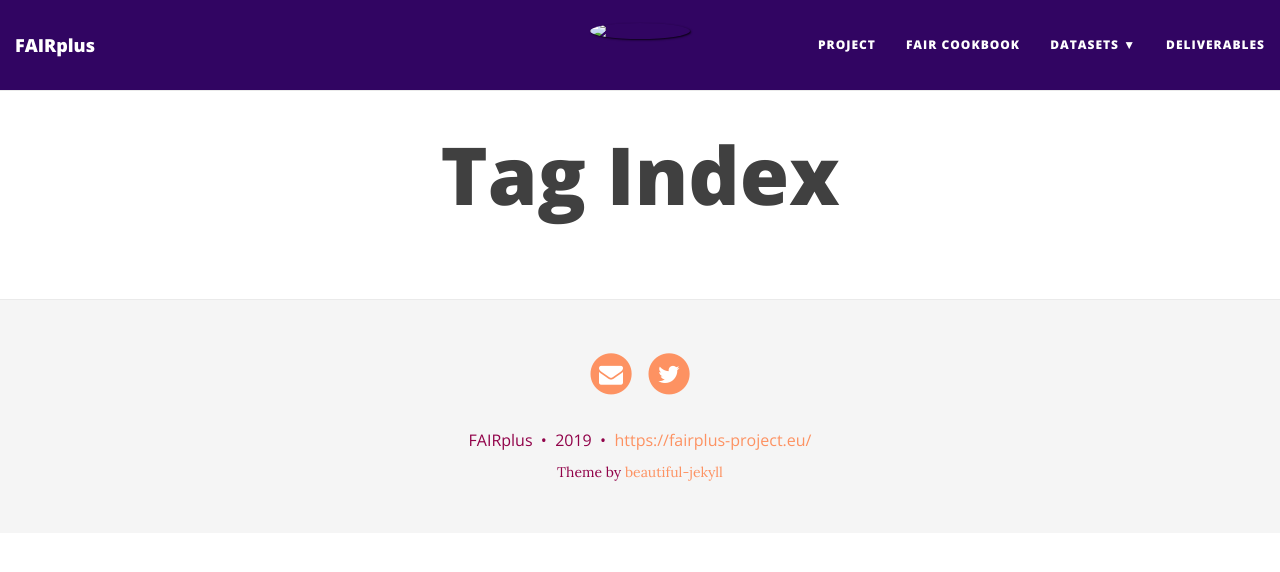
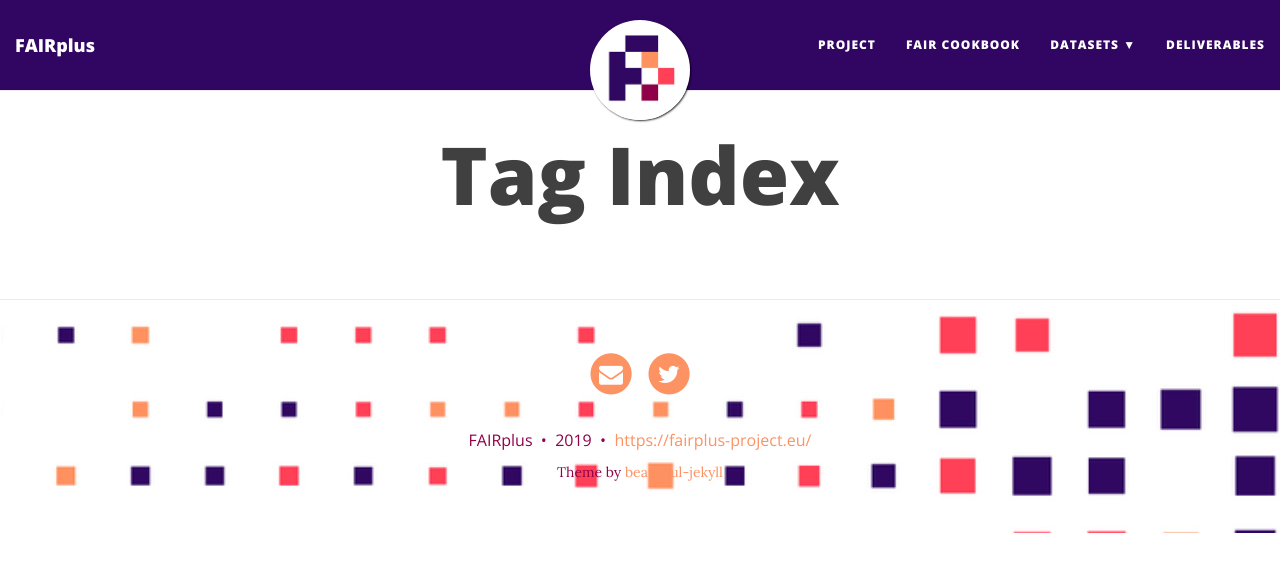
Before and after one commit to FAIRplus/fairification-results, a Jekyll site: the page built from tags.html, in a window 1280 px wide. Shown: the top 572 px of the page. Built offline with Jekyll 4.4.1, drawn with Linux system fonts in a browser that asks for light colours; nearby versions of some CDN libraries.

Commit message:
fix image links, fairplus logo

```diff
--- a/_config.yml
+++ b/_config.yml
@@ -32,7 +32,7 @@ navbar-links:
 
 # Image to show in the navigation bar - image must be a square (width = height)
 # Remove this parameter if you don't want an image in the navbar
-avatar: "/fairification-results/img/fairplus-logo.png"
+avatar: "/img/fairplus-logo.png"
 
 # If you want to have an image logo in the top-left corner instead of the title text,
 # then specify the following parameter
@@ -56,7 +56,7 @@ footer-link-col: "#FD9262"
 # instead of colour
 
 # navbar-img: "/img/bgimage.png"
-footer-img: "/fairification-results/img/footer.jpg"
+footer-img: "/img/footer.jpg"
 # page-img: "/img/bgimage.png"
 
 # --- Footer options --- #
```
